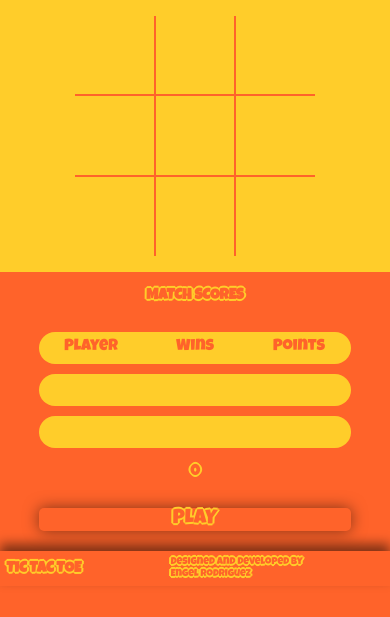
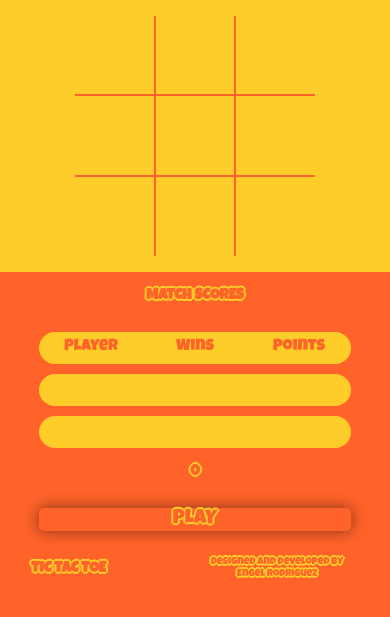
Before and after one commit to EngelBRod/TicTacToe, a plain HTML site: page index.html in a window 390 px wide. Shown: the part 75-692 px from the top of the page. Drawn offline with Linux system fonts and the light colour scheme.

Commit message:
Update index_v2.css

```diff
--- a/css/index_v2.css
+++ b/css/index_v2.css
@@ -586,9 +586,9 @@ footer{
     height: auto;
     bottom:0;
 
-    -webkit-box-shadow: 0px -7px 12px 0px rgba(0, 0, 0,0.5);
-    -moz-box-shadow: 0px -7px 12px 0px rgba(0, 0, 0,0.5);
-     box-shadow: 0px -7px 12px 0px rgba(0, 0, 0,0.5);
+    -webkit-box-shadow: 0px -0px 0px 0px rgba(0, 0, 0,0.5);
+    -moz-box-shadow: 0px 0px 0px 0px rgba(0, 0, 0,0.5);
+     box-shadow: 0px 0px 0px 0px rgba(0, 0, 0,0.5);
 }
 
 
@@ -603,6 +603,7 @@ footer div
 footer div h4{
     font-size:15px;
     width: 35%;
+    text-align: center;
 }
 
 
@@ -611,6 +612,11 @@ footer ul {
 
     font-size: 10px;
     width: 60%;
+    text-align: center;
+    display: flex;
+    flex-direction: column;
+    justify-content: center;
+    margin: auto;
 
 
 }
```
